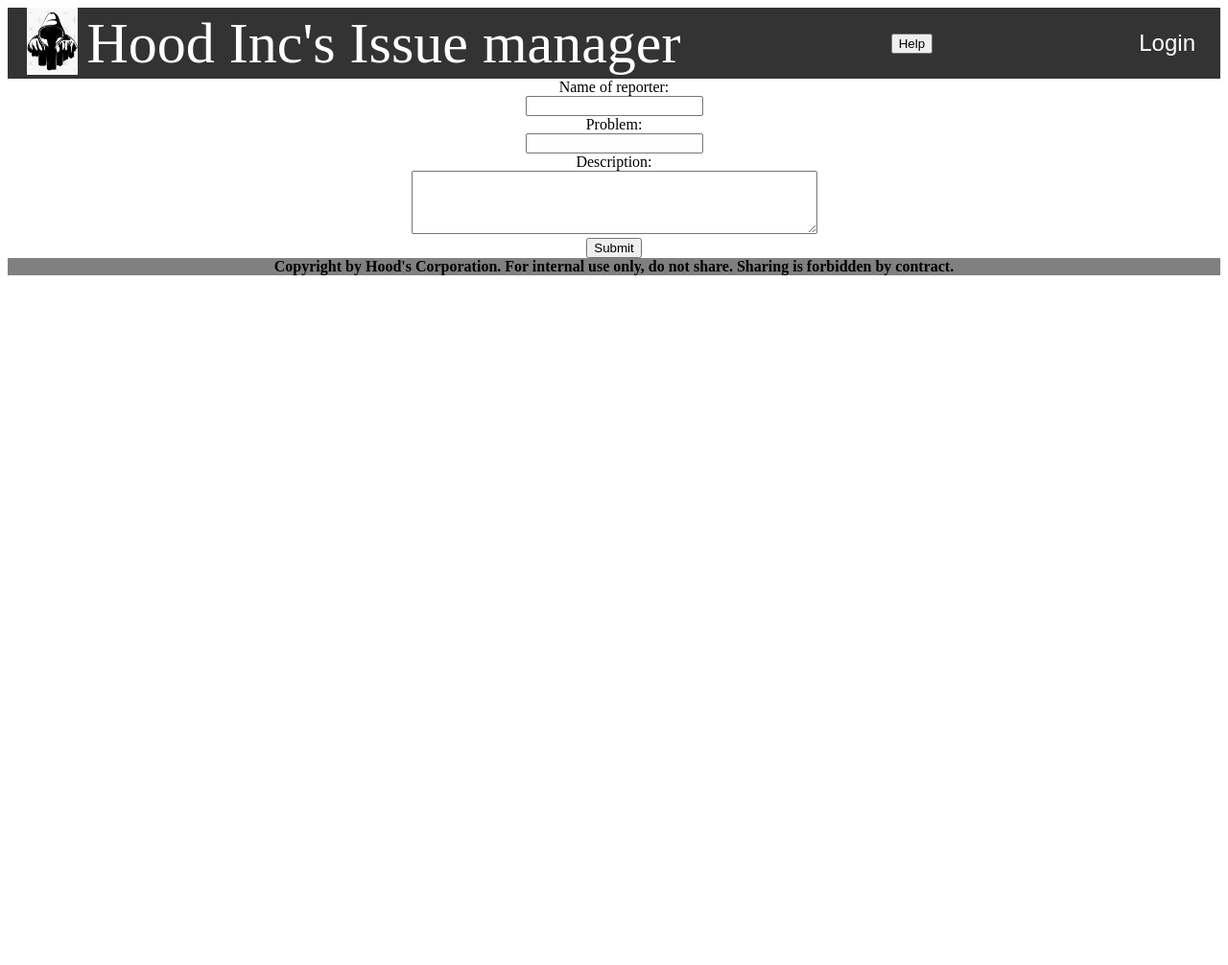
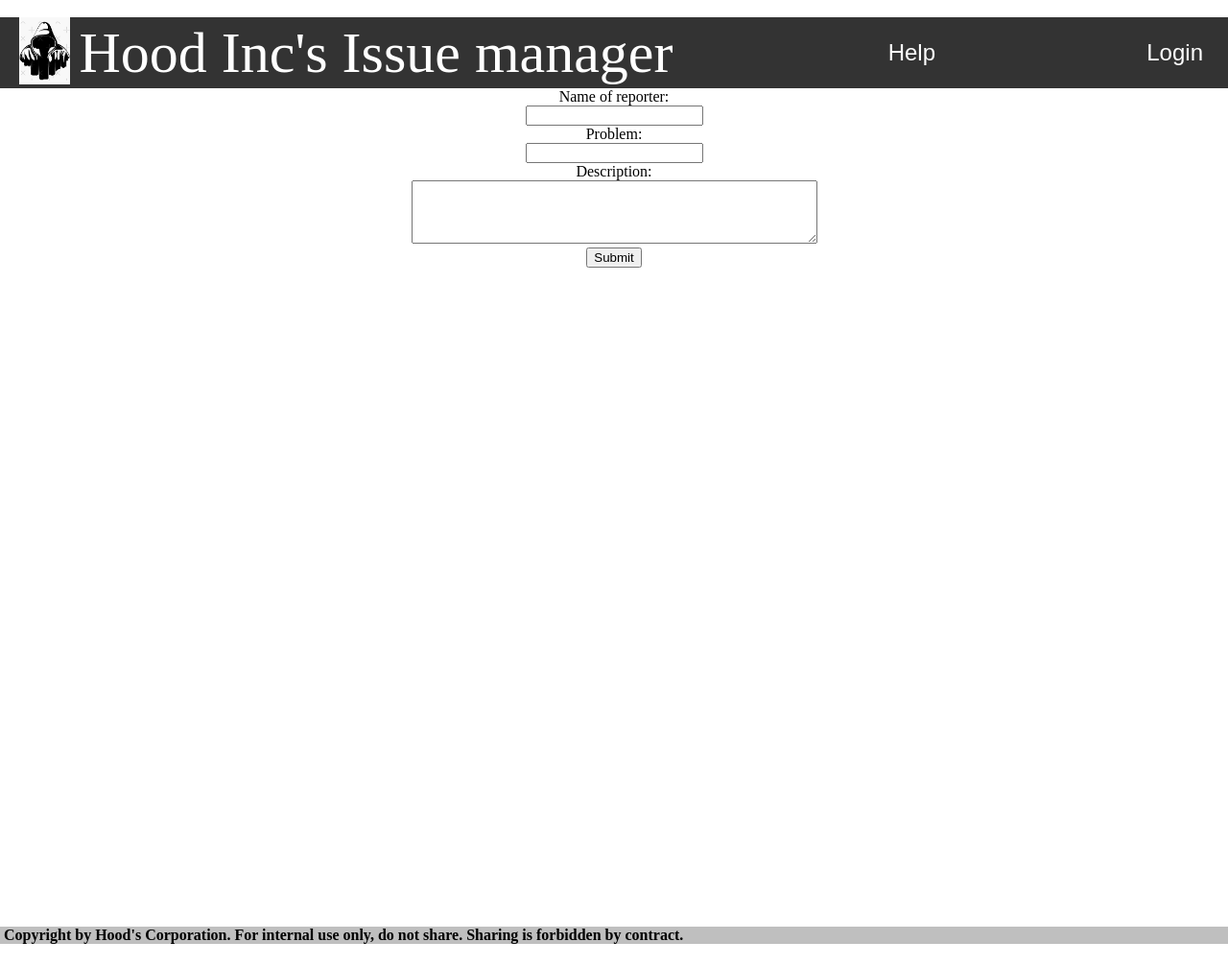
Before and after one commit to Masterhood/Issue-Manager, a PHP site: page /Adminlog.html in a window 1280 px wide. Shown: the whole page at 96% size. Before the commit the page ends 287 px from the top, so only its background shows below. Run offline with PHP 8.4, Linux system fonts and the light colour scheme.

Commit message:
Update Issue.css

```diff
--- a/Issue_manager/Issue.css
+++ b/Issue_manager/Issue.css
@@ -1,4 +1,7 @@
-/* CSS Document */
+body{
+display:inline;
+
+}
 .navbar {
       display: flex;
       justify-content: space-between;
@@ -34,13 +37,32 @@
       font-size: 24px;
       cursor: pointer;
     }
-    div.form{
+
+    .help-btn {
+      background-color: transparent;
+      border: none;
+      color: #fff;
+      font-size: 24px;
+      cursor: pointer;
+      }
+    div.form {
     text-align:center;
-
+    height: 870px;
+    }
+    footer{
+    height: -500px;
+    text-align:;
+    background-color:#bfbfbf;
 
     }
-    footer{
-    text-align: center;
-    background-color:grey;
+    div.copy{
+    text-align:left;
+    width:1030px;
+    text-decoration: bold;
+    margin: 4px
+    }
 
+    div.form_admin{
+     text-align:center;
+    height: 470px;
     }
```
